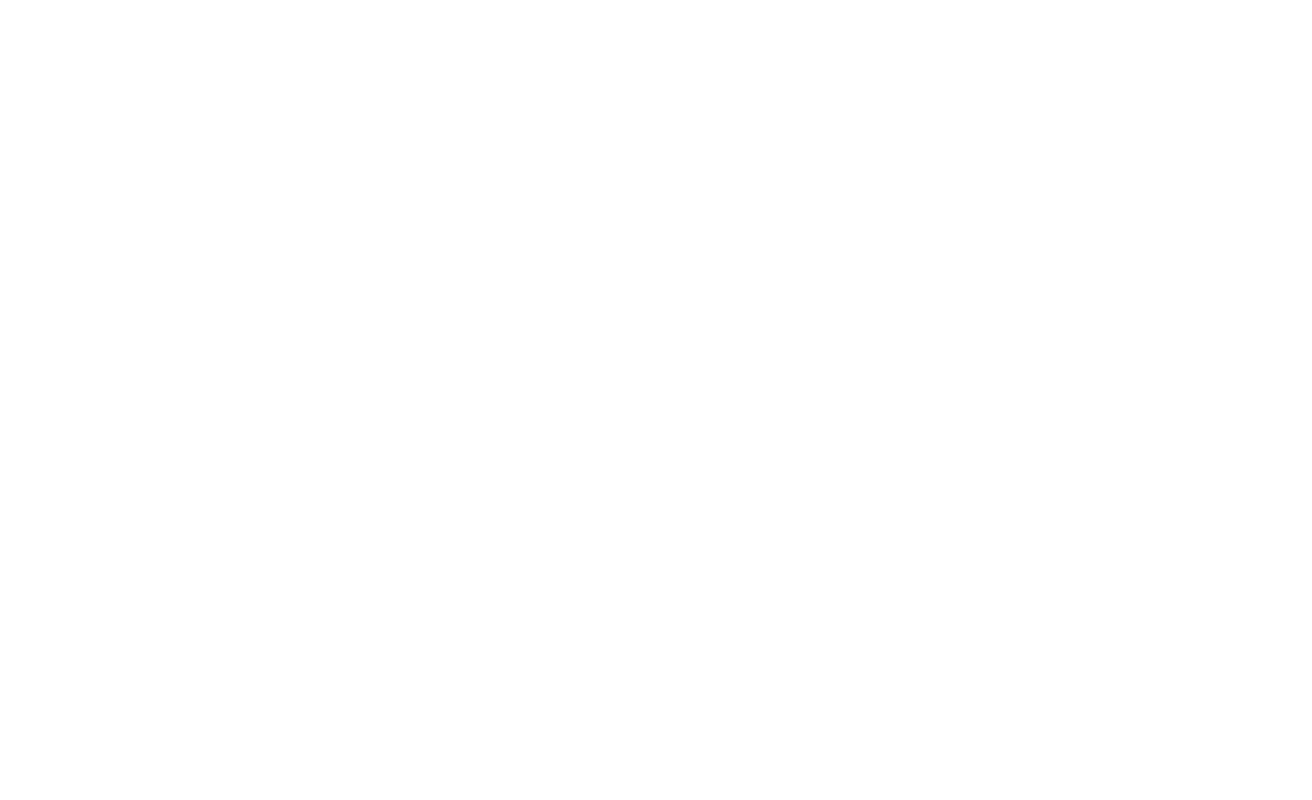
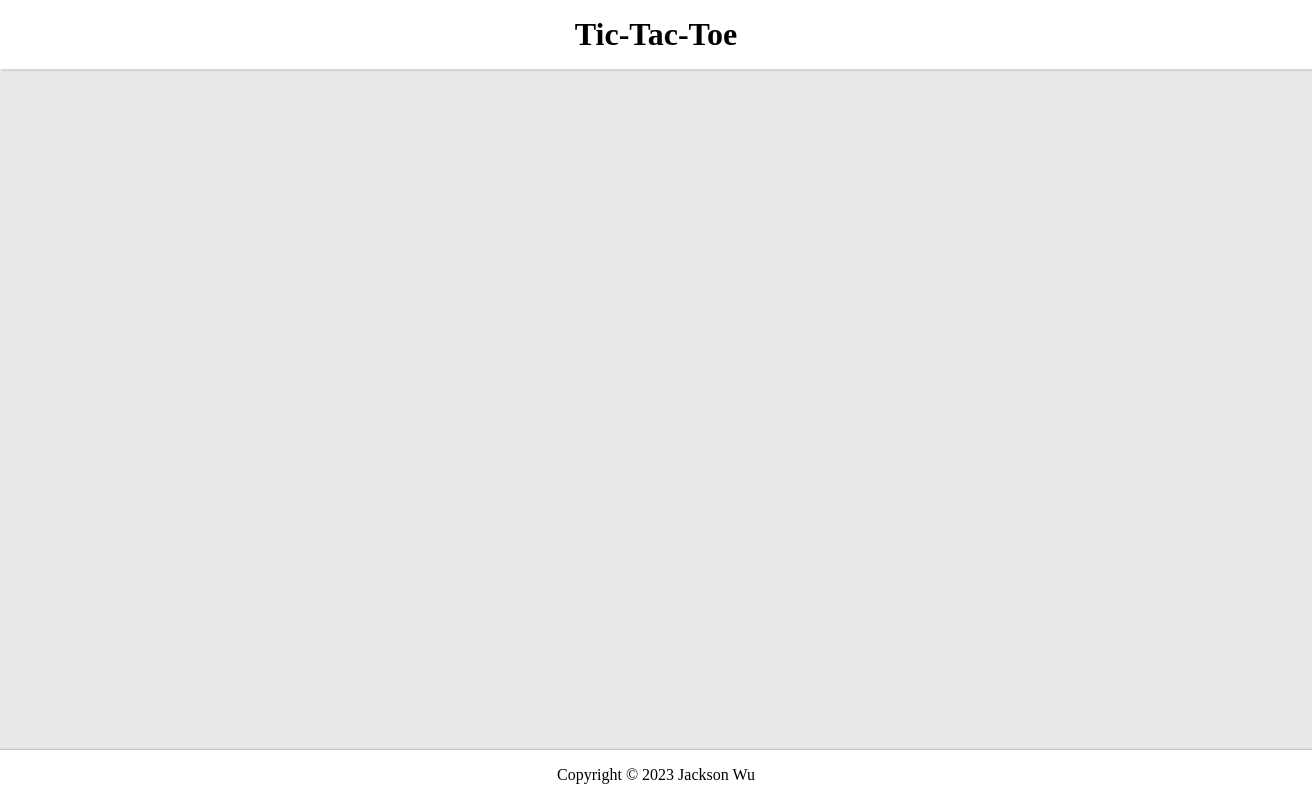
Before and after one commit to jacksonwu226/odin-tic-tac-toe, a plain HTML site: page index.html in a window 1280 px wide. Shown: the whole page, 1312 px wide, since content can reach past the window. Drawn offline with Linux system fonts and the light colour scheme.

Commit message:
added header/footer to index added style file added header/footer styling in style file added main section in index

```diff
--- a/index.html
+++ b/index.html
@@ -3,9 +3,35 @@
 <head>
     <meta charset="UTF-8">
     <meta name="viewport" content="width=device-width, initial-scale=1.0">
+    <link rel="stylesheet" href="./style.css">
     <title>Tic Tac Toe</title>
 </head>
 <body>
+    <div class="header">
+        <h1>Tic-Tac-Toe</h1>
+    </div>
+    <div class="main-content">
+        <div class="tic-tac-toe-grid">
+            <div id="cell-num-0"></div>
+            <div id="cell-num-1"></div>
+            <div id="cell-num-2"></div>
+            <div id="cell-num-3"></div>
+            <div id="cell-num-4"></div>
+            <div id="cell-num-5"></div>
+            <div id="cell-num-6"></div>
+            <div id="cell-num-7"></div>
+            <div id="cell-num-8"></div>
+        </div>
+    </div>
+    <div class="footer">
+        <p>
+        Copyright ©
+        <script>
+          document.write(new Date().getFullYear())
+        </script>
+        Jackson Wu
+        </p>
+    </div>
     <script src="./script.js"></script>
 </body>
 </html>
--- /dev/null
+++ b/style.css
@@ -0,0 +1,40 @@
+:root{
+    --font-size: 20px;
+}
+*{
+    margin: 0;
+    padding: 0;
+    border: none;
+}
+body{
+    background-color: rgb(233, 233, 233);
+    min-height: 100vh;
+    margin: 0;
+    overflow: hidden;
+
+    display: grid;
+    grid-template-rows: auto 1fr auto;
+}
+.header{
+    background-color: white;
+    padding: 1rem;
+    text-align: center;
+    box-shadow: 2px 2px 2px rgba(0, 0, 0, 0.1);
+    width: 100%;
+    margin: 0;
+}
+
+/* Footer */
+.footer{
+    left: 0;
+    bottom: 0;
+    width: 100%;
+    padding: 1rem;
+    text-align: center;
+    background-color: white;
+    box-shadow: 0px 0px 2px rgba(0, 0, 0, 0.5);
+}
+
+.tic-tac-toe-grid{
+
+}
```
